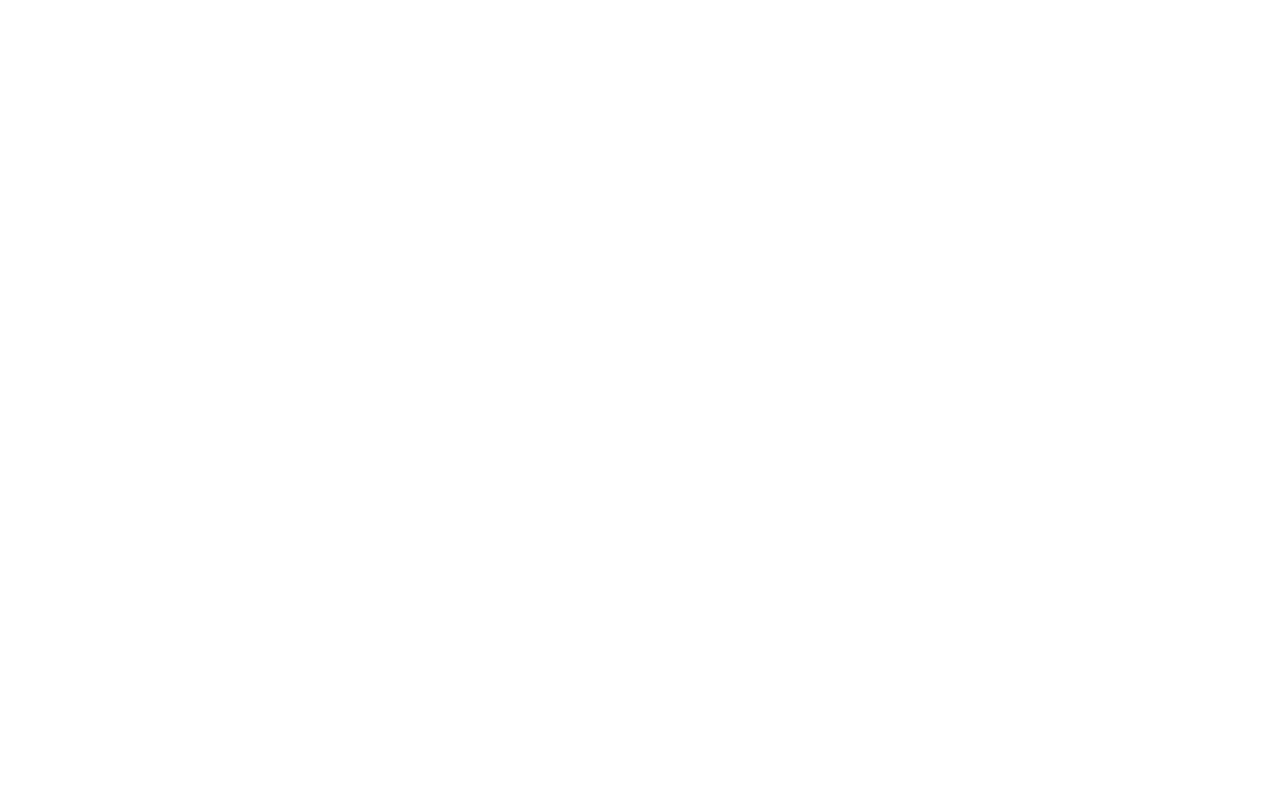
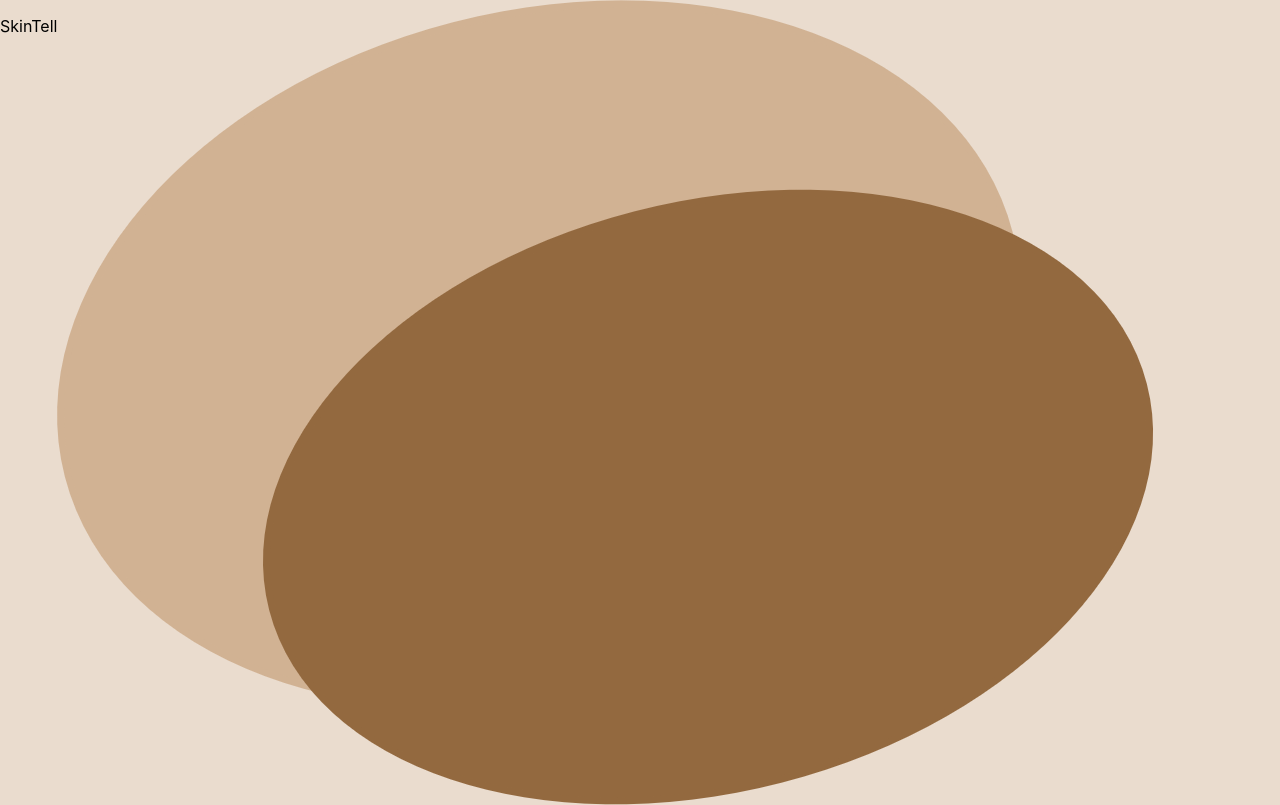
Before and after one commit to DL-Team501/SkinTell-front, a React (Create React App) app: page /identifying in a window 1280 px wide. Before the commit this address had no page. Built offline with nearby package versions, Linux system fonts and the light colour scheme.

Commit message:
feat: add header

```diff
--- a/src/App.tsx
+++ b/src/App.tsx
@@ -1,13 +1,13 @@
 import React from "react";
 import { BrowserRouter, Route, Routes } from "react-router-dom";
-import { Home, About } from "./routes";
+import { Home, About, Identifying } from "./routes";
 import "./App.css";
 
 const App: React.FC = () => (
   <BrowserRouter>
     <Routes>
       <Route path="/" Component={Home} />
-      <Route path="/about" Component={About} />
+      <Route path="/identifying" Component={Identifying} />
     </Routes>
   </BrowserRouter>
 );
--- /dev/null
+++ b/src/components/shared/Header.tsx
@@ -0,0 +1,12 @@
+import React from "react";
+import logo from "../../assets/Logo.png";
+import "../../styles/components/Header.scss";
+
+const Header: React.FC = () => (
+  <div className="Header">
+    <p className="Header__title">SkinTell</p>
+    <img src={logo} alt="logo" className="Header__title"></img>
+  </div>
+);
+
+export { Header };
--- /dev/null
+++ b/src/components/shared/index.ts
@@ -0,0 +1 @@
+export * from "./Header";
--- a/src/index.css
+++ b/src/index.css
@@ -1,13 +1,14 @@
 body {
   margin: 0;
-  font-family: -apple-system, BlinkMacSystemFont, 'Segoe UI', 'Roboto', 'Oxygen',
-    'Ubuntu', 'Cantarell', 'Fira Sans', 'Droid Sans', 'Helvetica Neue',
+  font-family: -apple-system, BlinkMacSystemFont, "Segoe UI", "Roboto", "Oxygen",
+    "Ubuntu", "Cantarell", "Fira Sans", "Droid Sans", "Helvetica Neue",
     sans-serif;
   -webkit-font-smoothing: antialiased;
   -moz-osx-font-smoothing: grayscale;
+  background-color: #eadcce;
 }
 
 code {
-  font-family: source-code-pro, Menlo, Monaco, Consolas, 'Courier New',
+  font-family: source-code-pro, Menlo, Monaco, Consolas, "Courier New",
     monospace;
 }
--- /dev/null
+++ b/src/routes/Identifying.tsx
@@ -0,0 +1,11 @@
+import React from "react";
+import { Header } from "../components/shared";
+
+const Identifying: React.FC = () => (
+  <div className="Identifying">
+    {/* <p>Identifying</p> */}
+    <Header></Header>
+  </div>
+);
+
+export { Identifying };
--- a/src/routes/index.ts
+++ b/src/routes/index.ts
@@ -1,2 +1,3 @@
 export * from "./About";
 export * from "./Home";
+export * from "./Identifying";
--- /dev/null
+++ b/src/styles/components/Header.scss
@@ -0,0 +1,9 @@
+.Header {
+  display: flex;
+
+  .Header__title {
+  }
+
+  .Header__logo {
+  }
+}
```
Also changed, not shown: src/assets/Logo.png (added).
